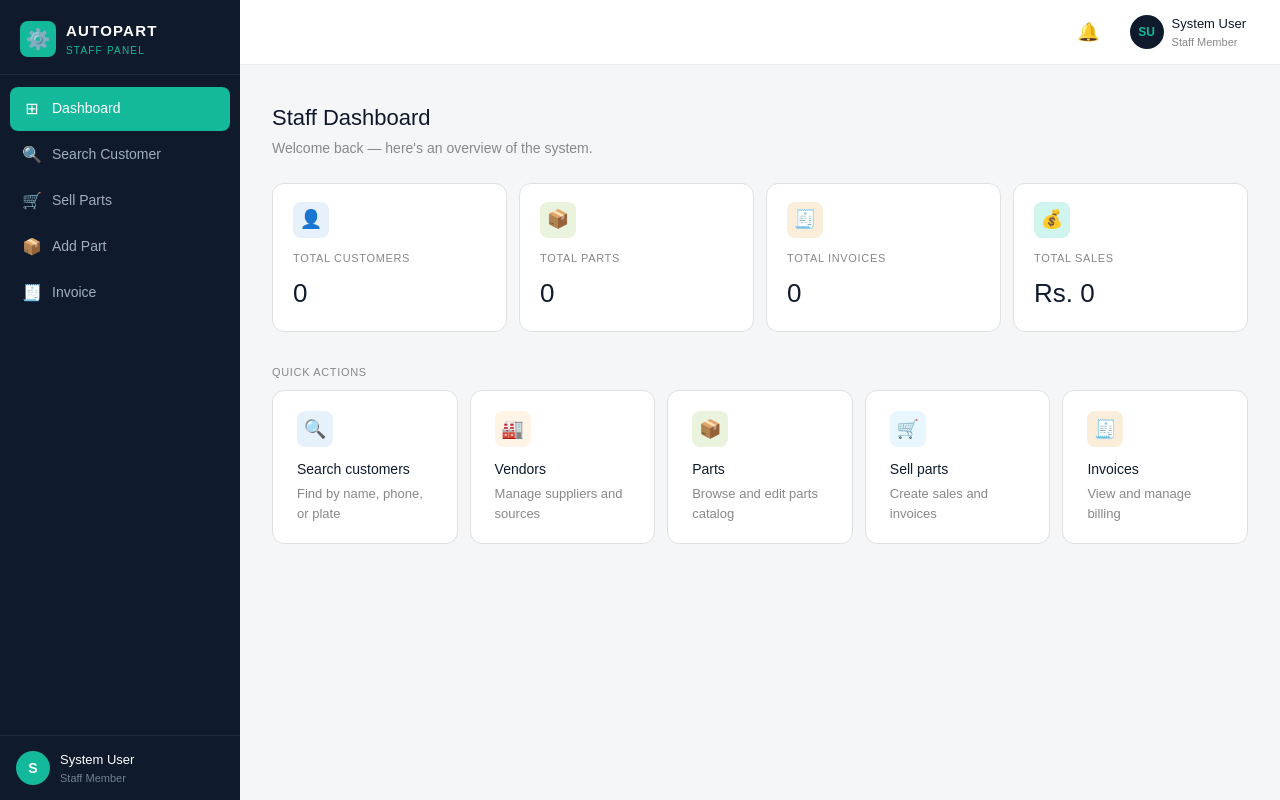
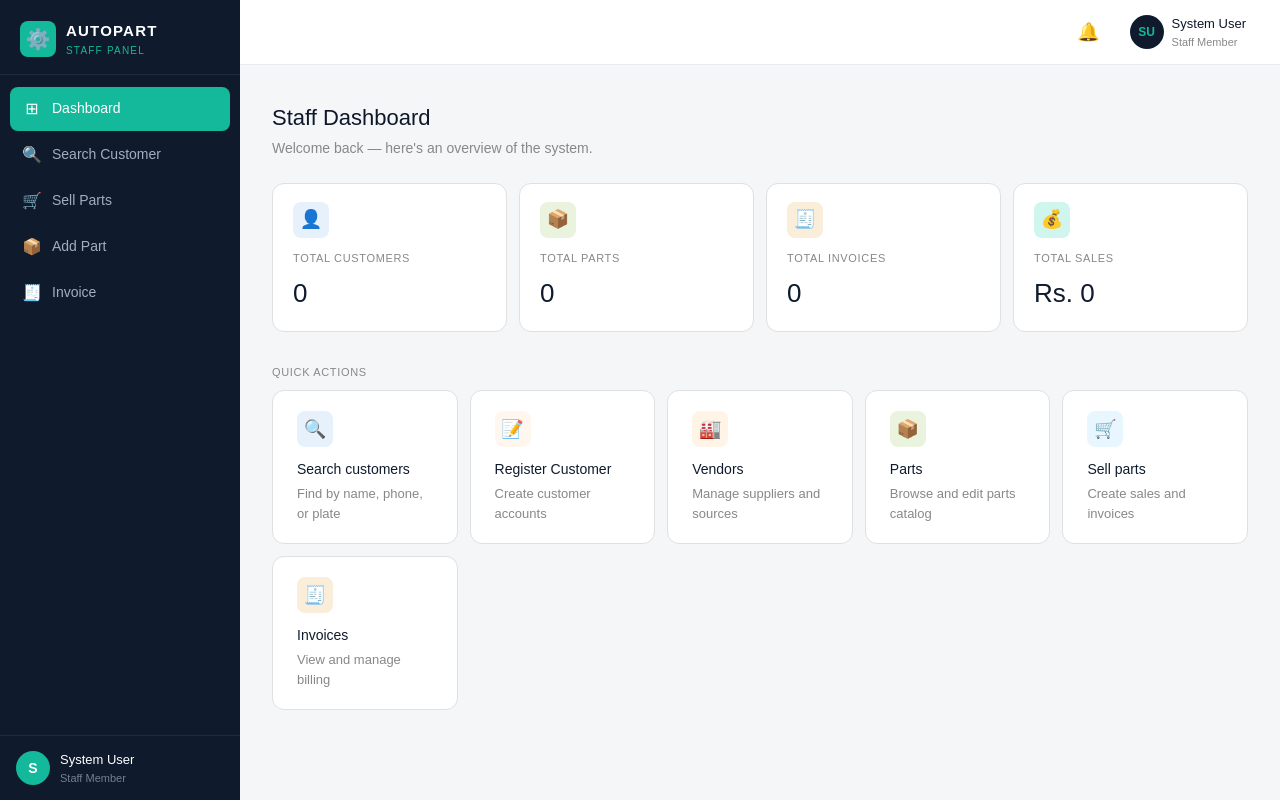
Before and after one commit to Bhumi-77/AppDev_Frontend, a React (Vite) app: page /dashboard in a window 1280 px wide. Built offline with nearby package versions, Linux system fonts and the light colour scheme; no server answers.

Commit message:
Staff dashboard: add Register Customer quick-action

```diff
--- a/src/pages/staff/StaffDashboard.jsx
+++ b/src/pages/staff/StaffDashboard.jsx
@@ -21,6 +21,7 @@ const styles = {
 
 const ACTIONS = [
   { to: "/", label: "Search customers", sub: "Find by name, phone, or plate", icon: "🔍", bg: "#E6F1FB" },
+  { to: "/register-customer", label: "Register Customer", sub: "Create customer accounts", icon: "📝", bg: "#FFF7ED" },
   { to: "/vendors", label: "Vendors", sub: "Manage suppliers and sources", icon: "🏭", bg: "#FFF4E6" },
   { to: "/parts", label: "Parts", sub: "Browse and edit parts catalog", icon: "📦", bg: "#EAF3DE" },
   { to: "/sell-parts", label: "Sell parts", sub: "Create sales and invoices", icon: "🛒", bg: "#E8F7FF" },
```
